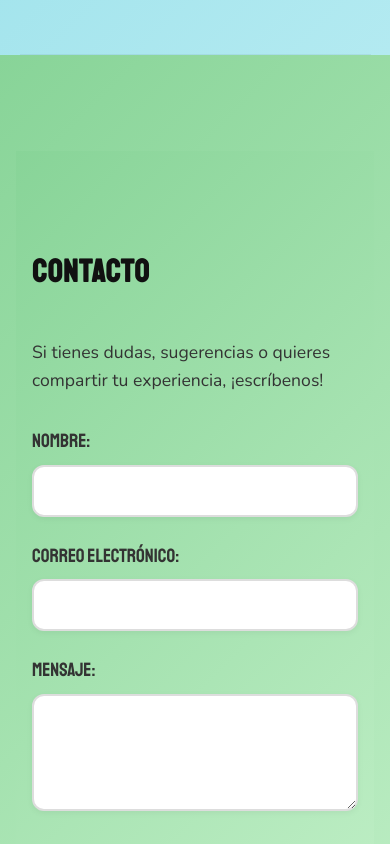
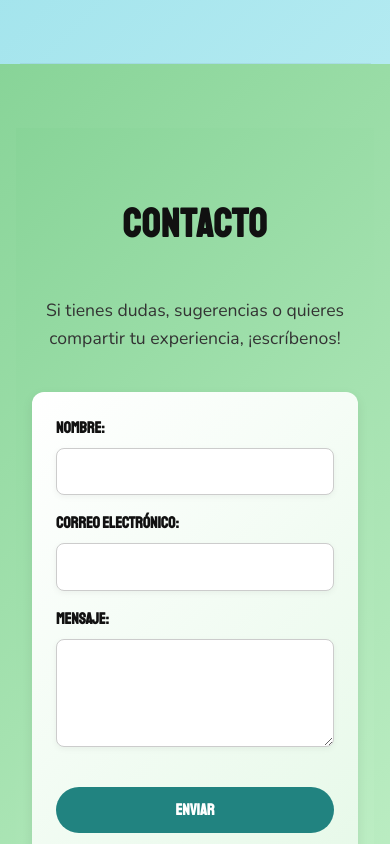
Before and after one commit to coronajh19/minuto-per-minuto, a React (Vite) app: page / in a window 390 px wide. Shown: the part 9740-10584 px from the top of the page. Built offline with nearby package versions, Linux system fonts and the light colour scheme.

Commit message:
refactorización y mejora de contacto

```diff
--- a/src/pages/ContactPage.jsx
+++ b/src/pages/ContactPage.jsx
@@ -1,27 +1,32 @@
-import React, { useState } from "react";
+import React, { useState, useCallback } from "react";
 
-function ContactPage() {
-  const [formData, setFormData] = useState({
+const INITIAL_FORM = {
   name: "",
   email: "",
   message: "",
-  });
+};
 
+function ContactPage() {
+  const [formData, setFormData] = useState(INITIAL_FORM);
   const [submitted, setSubmitted] = useState(false);
 
-  const handleChange = (e) => {
+  const handleChange = useCallback((e) => {
     const { name, value } = e.target;
     setFormData((prev) => ({ ...prev, [name]: value }));
-  };
+  }, []);
 
-  const handleSubmit = (e) => {
+  const handleSubmit = useCallback(
+    (e) => {
       e.preventDefault();
       console.log("Formulario enviado:", formData);
       localStorage.setItem("contactForm", JSON.stringify(formData));
-    setFormData({ name: "", email: "", message: "" });
+
+      setFormData(INITIAL_FORM);
       setSubmitted(true);
       setTimeout(() => setSubmitted(false), 5000);
-  };
+    },
+    [formData]
+  );
 
   return (
     <section className="section seccion-contacto">
@@ -74,7 +79,7 @@ function ContactPage() {
               value={formData.message}
               onChange={handleChange}
               required
-            ></textarea>
+            />
           </label>
           <button type="submit">Enviar</button>
         </form>
--- a/src/styles.css
+++ b/src/styles.css
@@ -507,65 +507,117 @@ p {
   height: 1px;
   background: rgba(0, 0, 0, 0.05);
 }
+/* === CONTACT PAGE FORM === */
+.seccion-contacto {
+  background: linear-gradient(135deg, #88d498 0%, #c2f0c8 100%);
+  padding: 4rem 1rem;
+  text-align: center;
+}
 
-/* === CONTACT PAGE FORM === */
+.seccion-contacto .titulo-dibujado {
+  font-size: 2.5rem;
+  color: #111;
+  margin-bottom: 0.5rem;
+}
+
+.seccion-contacto .hero-sub {
+  font-size: 1.1rem;
+  color: #333;
+  margin-bottom: 2.5rem;
+}
+
 .contact-form {
-  margin-top: 2rem;
+  max-width: 650px;
+  margin: 0 auto;
+  background: linear-gradient(135deg, #ffffff, #e7f9e9);
+  padding: 1.8rem;
+  border-radius: 12px;
+  box-shadow: 0 4px 12px rgba(0, 0, 0, 0.08);
+  text-align: left;
   display: flex;
   flex-direction: column;
   gap: 1.5rem;
-  align-items: stretch;
-  width: 100%;
-  text-align: left;
 }
 
 .contact-form label {
-  display: flex;
-  flex-direction: column;
-  font-size: 1.2rem;
-  color: #333;
+  font-size: 1rem;
+  color: #111;
+  font-weight: 600;
   font-family: "Staatliches", sans-serif;
 }
 
 .contact-form input,
 .contact-form textarea {
-  margin-top: 0.5rem;
+  margin-top: 0.4rem;
   padding: 0.8rem;
-  border: 2px solid #ddd;
-  border-radius: 12px;
+  border: 1px solid #ccc;
+  border-radius: 8px;
+  font-size: 0.95rem;
   font-family: "Nunito", Arial, sans-serif;
-  font-size: 1rem;
-  resize: vertical;
+  width: 100%;
+  box-shadow: 0 2px 6px rgba(0, 0, 0, 0.05);
   transition: all 0.3s ease;
-  background-color: #fff;
-  box-shadow: 0 2px 6px rgba(0, 0, 0, 0.05);
 }
 
 .contact-form input:focus,
 .contact-form textarea:focus {
+  border-color: #218380;
   outline: none;
-  border-color: #218380;
-  box-shadow: 0 0 0 4px rgba(33, 131, 128, 0.2);
+  box-shadow: 0 0 0 3px rgba(33, 131, 128, 0.2);
 }
 
 .contact-form button {
   margin-top: 1rem;
-  padding: 0.8rem 2rem;
-  background-color: #268f8b;
+  padding: 0.8rem 1.5rem;
+  background-color: #218380;
   border: none;
-  border-radius: 9999px;
-  font-family: "Staatliches", sans-serif;
-  font-size: 1.2rem;
-  color: #111;
+  border-radius: 30px;
+  font-size: 1rem;
+  color: #fff;
+  font-weight: 600;
   cursor: pointer;
-  transition: all 0.3s ease;
+  transition: background-color 0.3s ease, transform 0.2s ease;
 }
 
 .contact-form button:hover {
-  background-color: #218380;
-  color: #fff;
-  transform: translateY(-3px);
+  background-color: #1a6664;
+  transform: translateY(-2px);
 }
+
+/* Mensaje de éxito */
+.form-success {
+  font-size: 1.1rem;
+  font-weight: bold;
+  color: #218380;
+  background-color: #e6f7f6;
+  padding: 0.8rem;
+  border-radius: 12px;
+  margin-bottom: 1rem;
+  animation: fadeIn 0.4s ease-in-out;
+}
+
+@keyframes fadeIn {
+  from {
+    opacity: 0;
+    transform: translateY(-5px);
+  }
+  to {
+    opacity: 1;
+    transform: translateY(0);
+  }
+}
+
+/* Responsive */
+@media (max-width: 600px) {
+  .contact-form {
+    padding: 1.5rem;
+    gap: 1rem;
+  }
+  .contact-form button {
+    width: 100%;
+  }
+}
+
 /* === HERO CONTACTO === */
 .hero-contacto {
   background: linear-gradient(135deg, #88d498 0%, #c2f0c8 100%);
```
Lines whose indentation alone changed are shown as unchanged.
